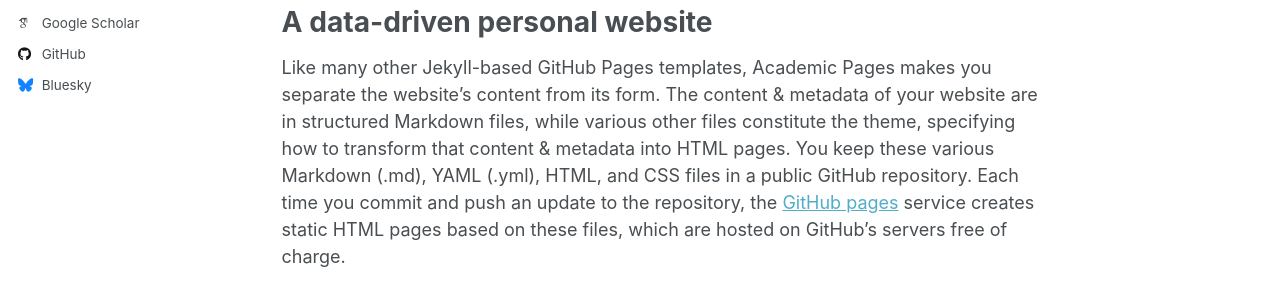
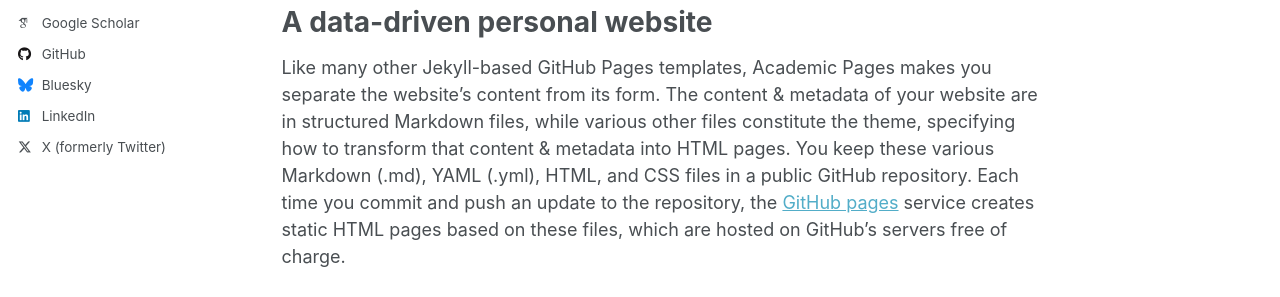
Before and after one commit to JacobSkigen/JacobSkigen.github.io, a Jekyll site: the page built from _pages/about.md, in a window 1280 px wide. Shown: the part 480-777 px from the top of the page. Built offline with Jekyll 4.4.1, drawn with Linux system fonts in a browser that asks for light colours; some web fonts are replaced; a script that is not in the unit is left out; part of the change alters nothing that is shown.

Commit message:
Update _config.yml

```diff
--- a/_config.yml
+++ b/_config.yml
@@ -60,7 +60,7 @@ author:
   keybase          : # Username
   instagram        : # Username
   lastfm           : # Username
-  linkedin         : # Username
+  linkedin         : "jacobskigen"
   mastodon         : # URL
   medium           : # URL
   pinterest        : # Username
@@ -68,7 +68,7 @@ author:
   steam            : # Username
   telegram         : # URL
   tumblr           : # Username
-  twitter          : # Username for X / Twitter
+  twitter          : "JacobSkigen"
   vine             : # Username
   weibo            : # Username
   wikipedia        : # Username
```
